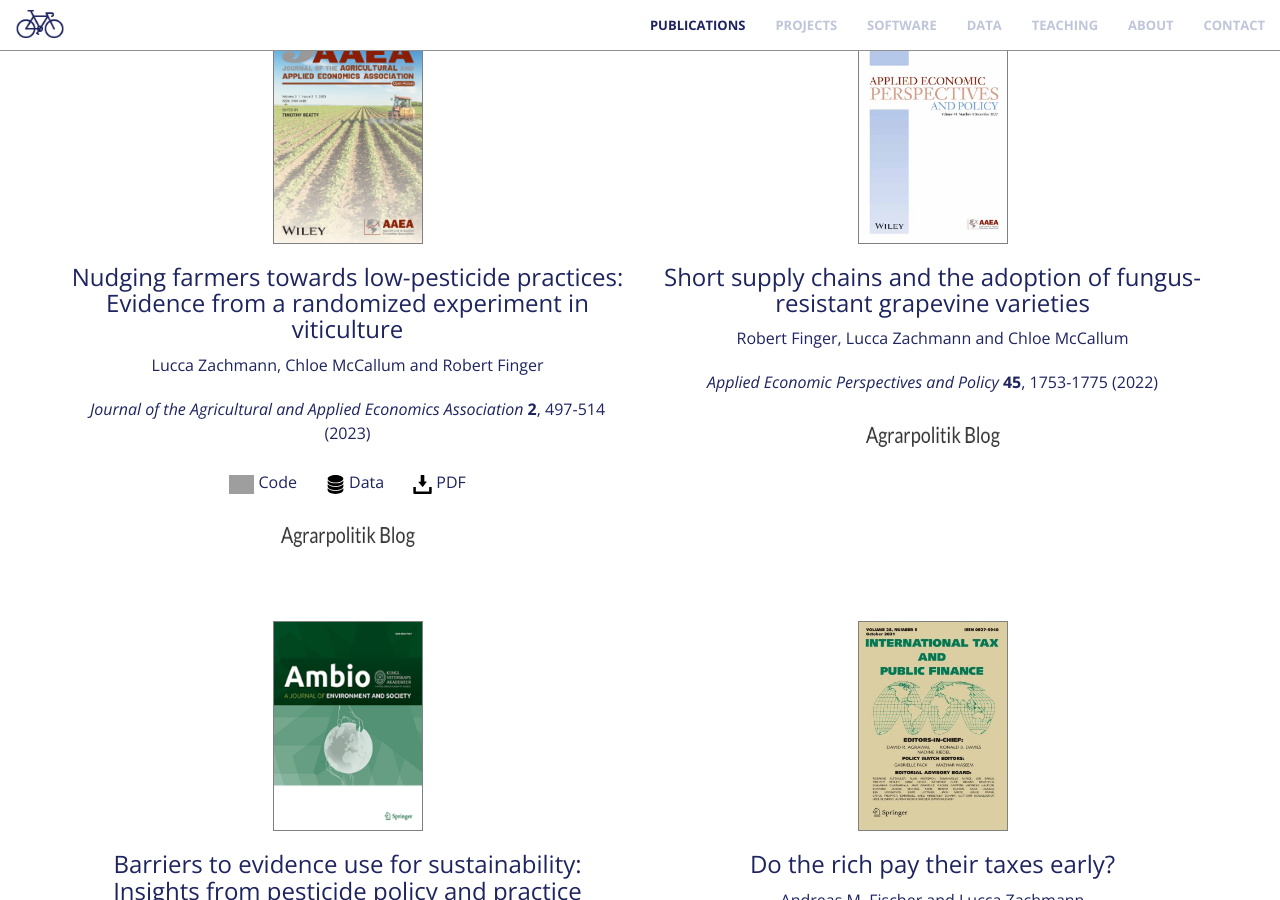
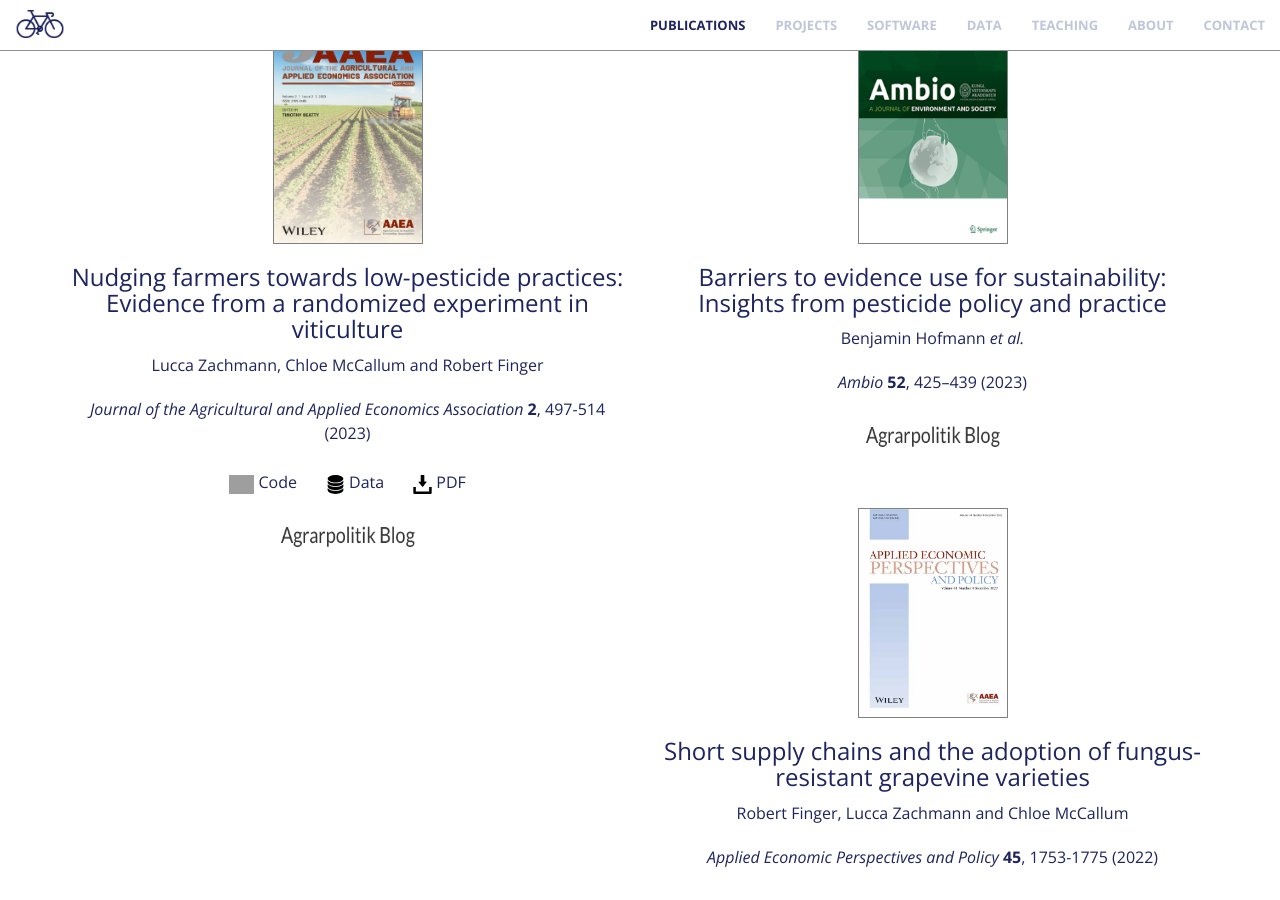
Before and after one commit to luccalino/luccalino.github.io, a Jekyll site: the page built from index.html, in a window 1280 px wide and 900 px high, scrolled down 1611 px. Built offline with Jekyll 4.4.1, drawn with Linux system fonts in a browser that asks for light colours; nearby versions of some CDN libraries; some of the changed text lies outside the part shown; grey boxes are pictures that could not be loaded.

Commit message:
Update publications.html

```diff
--- a/_includes/publications.html
+++ b/_includes/publications.html
@@ -46,21 +46,21 @@
                     <p style="margin-bottom:1cm;"></p>
             </div>
             <div class="col-md-6 mb-4 text-center d-flex align-items-stretch">
+                    <a class="fa fa-4x wow bounceIn text-primary" href="https://link.springer.com/article/10.1007/s13280-022-01790-4" target="_blank"><img title="Ambio" alt="Ambio" src="img/AMBIO.png" style="cursor:pointer;border:1px solid grey;" width="150" height="210"></a>
+                    <h3 style="color:#1E2460;">Barriers to evidence use for sustainability: Insights from pesticide policy and practice</h3>
+                    <p class="text-muted" style="color:#1E2460;">Benjamin Hofmann <i>et al.</i></p>
+                    <p class="text-muted" style="color:#1E2460;"><i>Ambio</i> <b>52</b>, 425–439 (2023)</p>
+                    <p style="margin-bottom:0.15cm;"></p>
+                    <p class="text-muted"><a href="https://agrarpolitik-blog.com/2022/11/25/hurden-fur-eine-evidenzbasierte-pflanzenschutzmittelpolitik-und-praxis/" target="_blank"><img src="/img/agrarpolitik_blog.png" style="cursor:pointer" width="140" height="30"></a></p>
+                    <p style="margin-bottom:1cm;"></p>
+            </div>
+            <div class="col-md-6 mb-4 text-center d-flex align-items-stretch">
                       <a class="fa fa-4x wow bounceIn text-primary" href="https://onlinelibrary.wiley.com/doi/full/10.1002/aepp.13337" target="_blank"><img title="AEPP" alt="AEPP" src="img/AEPP.jpg" style="cursor:pointer;border:1px solid grey;" width="150" height="210"></a>
                       <h3 style="color:#1E2460;">Short supply chains and the adoption of fungus-resistant grapevine varieties</h3>
                       <p class="text-muted" style="color:#1E2460;">Robert Finger, Lucca Zachmann and Chloe McCallum</p>
                       <p class="text-muted" style="color:#1E2460;"><i>Applied Economic Perspectives and Policy</i> <b>45</b>, 1753-1775 (2022)</p>
                     <p style="margin-bottom:0.15cm;"></p>
                     <p class="text-muted"><a href="https://agrarpolitik-blog.com/2023/01/12/kurze-lieferketten-und-der-anbau-pilzwiderstandsfahiger-rebsorten/" target="_blank"><img src="/img/agrarpolitik_blog.png" style="cursor:pointer" width="140" height="30"></a></p>
-                    <p style="margin-bottom:4cm;"></p>
-            </div>
-            <div class="col-md-6 mb-4 text-center d-flex align-items-stretch">
-                    <a class="fa fa-4x wow bounceIn text-primary" href="https://link.springer.com/article/10.1007/s13280-022-01790-4" target="_blank"><img title="Ambio" alt="Ambio" src="img/AMBIO.png" style="cursor:pointer;border:1px solid grey;" width="150" height="210"></a>
-                    <h3 style="color:#1E2460;">Barriers to evidence use for sustainability: Insights from pesticide policy and practice</h3>
-                    <p class="text-muted" style="color:#1E2460;">Benjamin Hofmann, Karin Ingold, Christian Stamm, Priska Ammann, Rik I. L. Eggen, Robert Finger, Samuel Fuhrimann, Judit Lienert, Jennifer Mark, Chloe McCallum, Nicole Probst-Hensch, Ueli Reber, Lucius Tamm, Milena Wiget, Mirko S. Winkler, Lucca Zachmann and Sabine Hoffmann</p>
-                    <p class="text-muted" style="color:#1E2460;"><i>Ambio</i> <b>52</b>, 425–439 (2023)</p>
-                    <p style="margin-bottom:0.15cm;"></p>
-                    <p class="text-muted"><a href="https://agrarpolitik-blog.com/2022/11/25/hurden-fur-eine-evidenzbasierte-pflanzenschutzmittelpolitik-und-praxis/" target="_blank"><img src="/img/agrarpolitik_blog.png" style="cursor:pointer" width="140" height="30"></a></p>
                     <p style="margin-bottom:1cm;"></p>
             </div>
             <div class="col-md-6 mb-4 text-center d-flex align-items-stretch">
```
